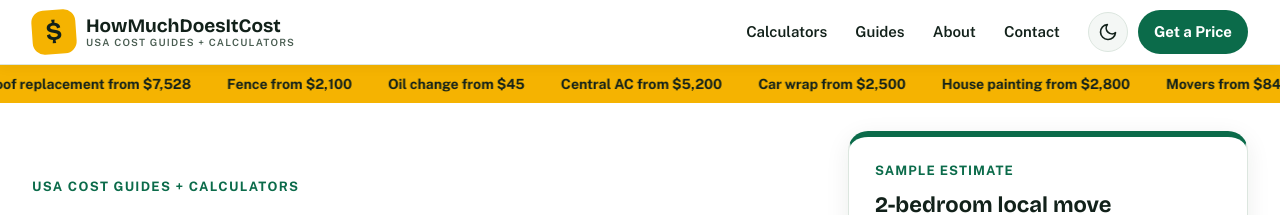
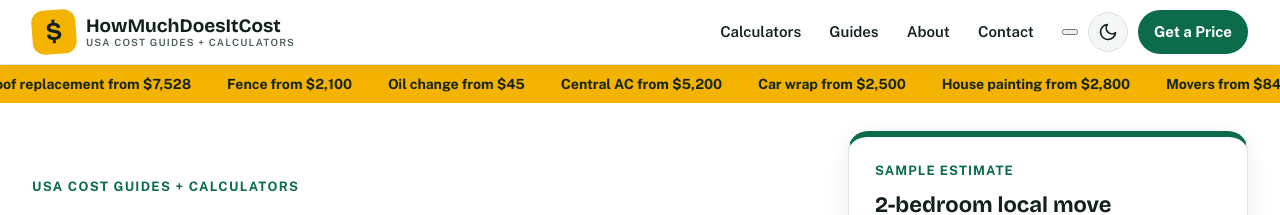
Before and after one commit to zaidmeo09-dhangal/howmuchdoesitcostusa, a Jekyll site: the page built from index.md, in a window 1280 px wide. Shown: the top 215 px of the page. Built offline with Jekyll 4.4.1, drawn with Linux system fonts in a browser that asks for light colours.

Commit message:
Initial deploy: add _includes/header.html

```diff
--- a/_includes/header.html
+++ b/_includes/header.html
@@ -4,13 +4,18 @@
       <span class="logo-mark" aria-hidden="true">$</span>
       <span class="logo-text">HowMuchDoesItCost<span class="logo-tag">USA COST GUIDES + CALCULATORS</span></span>
     </a>
-    <nav class="site-nav" aria-label="Main navigation">
+    <nav class="site-nav" id="siteNav" aria-label="Main navigation">
       <a href="{{ '/tools/' | relative_url }}">Calculators</a>
       <a href="{{ '/blog/' | relative_url }}">Guides</a>
       <a href="{{ '/about/' | relative_url }}">About</a>
       <a href="{{ '/contact/' | relative_url }}">Contact</a>
     </nav>
     <div class="header-actions">
+      <button class="nav-toggle" id="navToggle" type="button" aria-label="Open menu" aria-expanded="false" aria-controls="siteNav">
+        <span class="bar" aria-hidden="true"></span>
+        <span class="bar" aria-hidden="true"></span>
+        <span class="bar" aria-hidden="true"></span>
+      </button>
       <button class="theme-toggle" id="themeToggle" type="button" aria-label="Switch to dark theme" aria-pressed="false">
         <svg class="theme-icon icon-moon" aria-hidden="true" width="20" height="20" viewBox="0 0 24 24" fill="none" stroke="currentColor" stroke-width="2" stroke-linecap="round" stroke-linejoin="round"><path d="M21 12.79A9 9 0 1 1 11.21 3 7 7 0 0 0 21 12.79z"></path></svg>
         <svg class="theme-icon icon-sun" aria-hidden="true" width="20" height="20" viewBox="0 0 24 24" fill="none" stroke="currentColor" stroke-width="2" stroke-linecap="round" stroke-linejoin="round"><circle cx="12" cy="12" r="5"></circle><line x1="12" y1="1" x2="12" y2="3"></line><line x1="12" y1="21" x2="12" y2="23"></line><line x1="4.22" y1="4.22" x2="5.64" y2="5.64"></line><line x1="18.36" y1="18.36" x2="19.78" y2="19.78"></line><line x1="1" y1="12" x2="3" y2="12"></line><line x1="21" y1="12" x2="23" y2="12"></line><line x1="4.22" y1="19.78" x2="5.64" y2="18.36"></line><line x1="18.36" y1="5.64" x2="19.78" y2="4.22"></line></svg>
```
